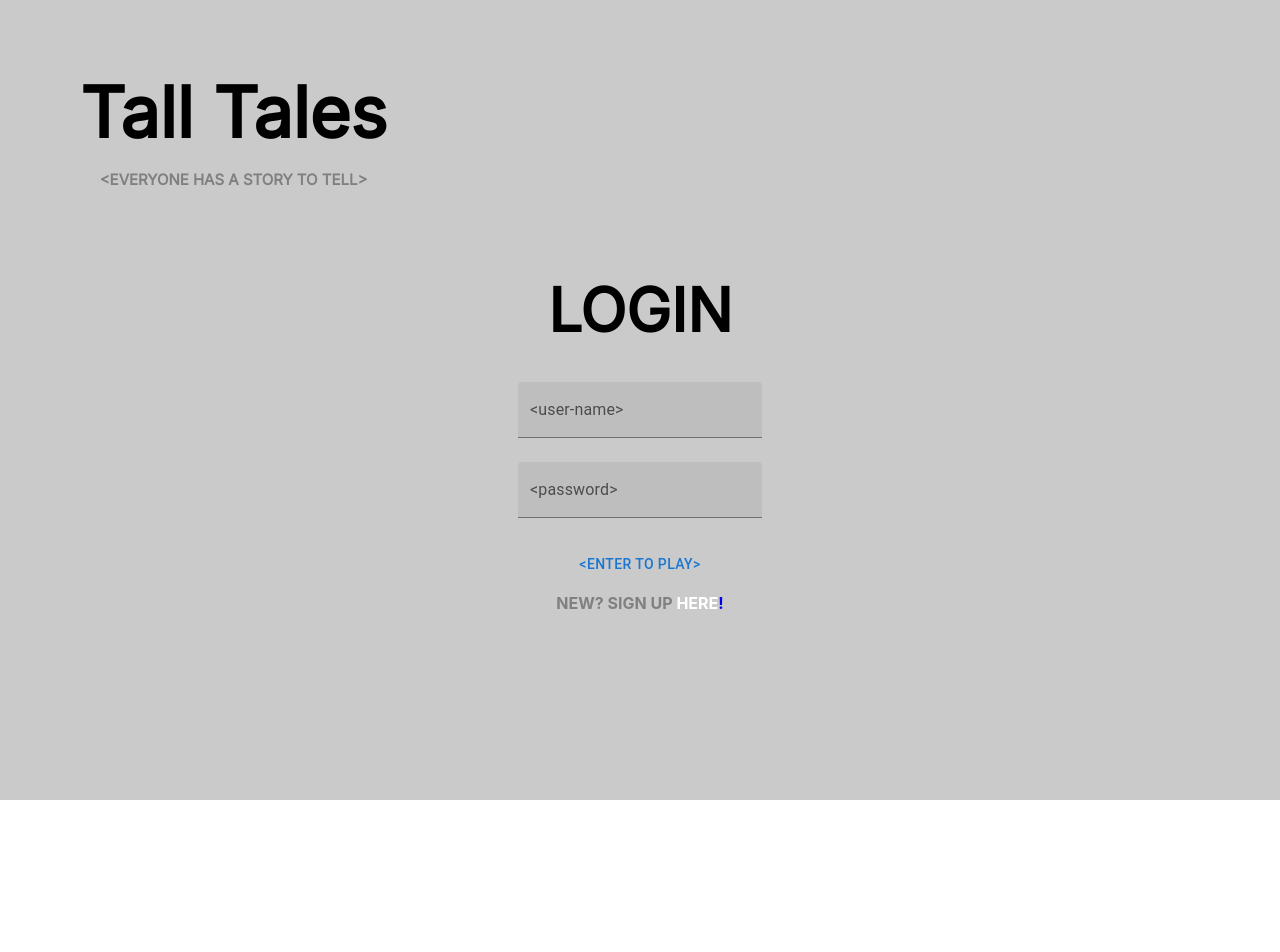
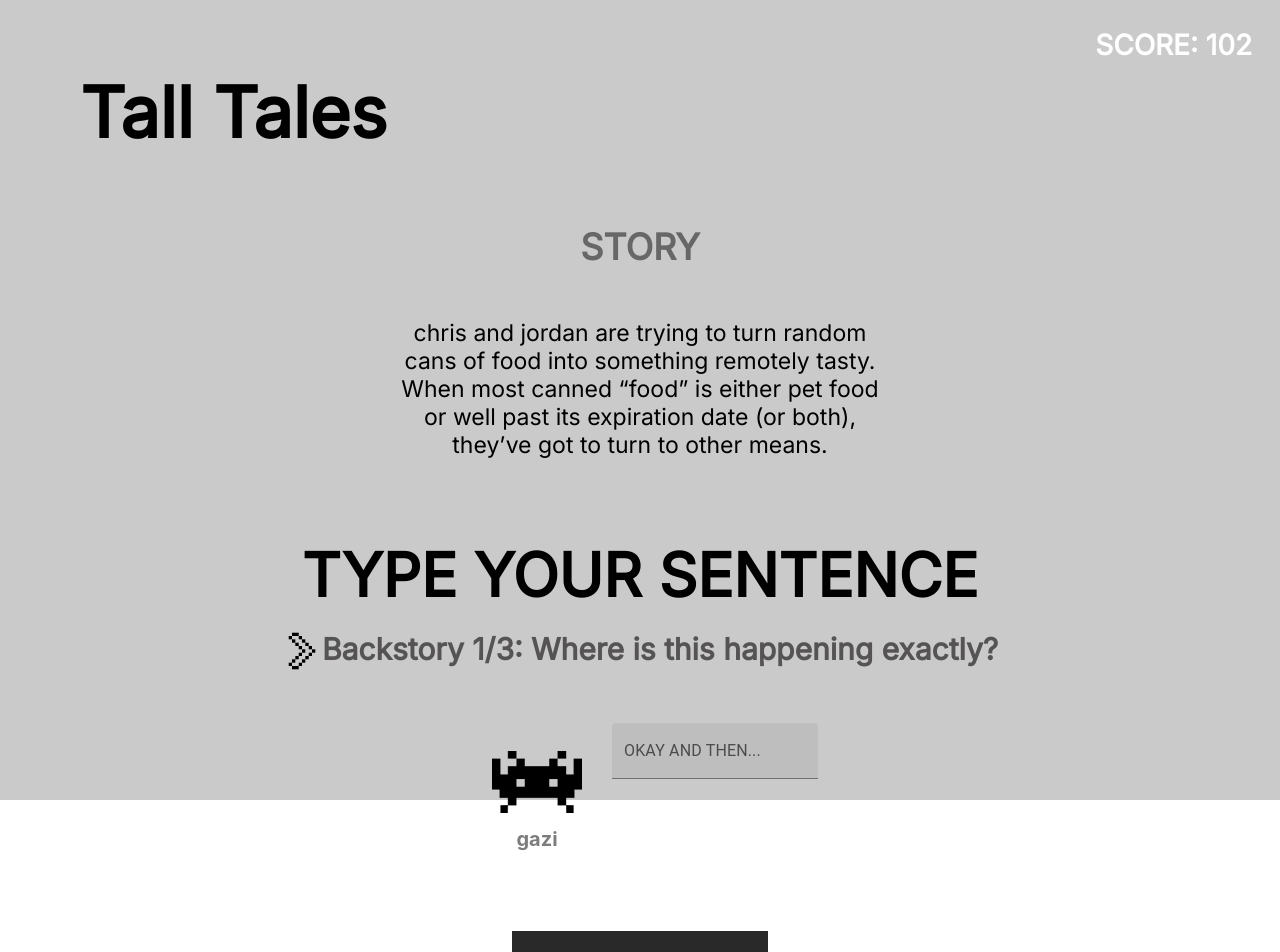
Before and after one commit to Jnwong116/TallTales, a React (Create React App) app in the folder talltales/: page / in a window 1280 px wide. Shown: the top 952 px of the page. Before the commit the page ends 800 px from the top, so only its background shows below. Built offline with nearby package versions, Linux system fonts and the light colour scheme.

Commit message:
fix user icon

```diff
--- a/talltales/src/App.js
+++ b/talltales/src/App.js
@@ -6,12 +6,18 @@ import "./App.css";
 import Lobby from "./pages/lobby/lobby";
 import VoteStage from "./pages/voteStage/voteStage";
 
-import { BrowserRouter as Router, Routes as Switch, Route, Link } from "react-router-dom";
+import {
+  BrowserRouter as Router,
+  Routes as Switch,
+  Route,
+  Link
+} from "react-router-dom";
 
 function App() {
   return (
     <div className="App">
-      <Router>
+      <InputStage></InputStage>
+      {/* <Router>
         <Switch>
           <Route path="/lobby" element={<Lobby />} />
           <Route path="/" element={<Login />} />
@@ -19,7 +25,7 @@ function App() {
           <Route path="/gameStage" element={<InputStage />} />
           <Route path="/voteStage" element={<VoteStage />} />
         </Switch>
-      </Router>
+      </Router> */}
     </div>
   );
 }
--- a/talltales/src/components/userInput/userInput.js
+++ b/talltales/src/components/userInput/userInput.js
@@ -1,6 +1,6 @@
 import React from "react";
 import TextField from "@mui/material/TextField";
-import rightArrow from '../../assets/images/rightArrow.png';
+import rightArrow from "../../assets/images/rightArrow.png";
 import UserIcon from "../userIcon/userIcon.js";
 import Prompt from "../prompt/prompt";
 import "./userInput.css";
@@ -11,13 +11,16 @@ class UserInput extends React.Component {
       <div className="user-input">
         <div className="user-input-header">TYPE YOUR SENTENCE</div>
         <div className="stage-indicator">
-            <img src={rightArrow} className="stage-arrow" alt="Right Arrow"/>
+          <img src={rightArrow} className="stage-arrow" alt="Right Arrow" />
           <div className="user-input-tag">
             <Prompt prompt={this.props.prompt}></Prompt>
           </div>
         </div>
         <div className="stage-indicator user-input-field">
-            <UserIcon user={this.props.user}></UserIcon>
+          <UserIcon
+            username={this.props.user.username}
+            icon={this.props.user.icon}
+          ></UserIcon>
           <TextField
             id="user-input"
             label="OKAY AND THEN..."
--- a/talltales/src/pages/inputStage/inputStage.js
+++ b/talltales/src/pages/inputStage/inputStage.js
@@ -56,7 +56,7 @@ class InputStage extends React.Component {
       input = input + ".";
     }
     this.stories.stories[0].currStory =
-    this.stories.stories[0].currStory + " " + input;
+      this.stories.stories[0].currStory + " " + input;
     document.getElementById("user-input").value = "";
   }
 
@@ -68,9 +68,8 @@ class InputStage extends React.Component {
     // Resets the story
     if (this.state.stage === 0 && this.state.prompt === 0) {
       this.stories.stories[0].currStory =
-      "chris and jordan are trying to turn random cans of food into something remotely tasty. When most canned “food” is either pet food or well past its expiration date (or both), they’ve got to turn to other means.";
+        "chris and jordan are trying to turn random cans of food into something remotely tasty. When most canned “food” is either pet food or well past its expiration date (or both), they’ve got to turn to other means.";
     }
-
 
     // Switches the prompt
     switch (this.state.stage) {
```
Lines whose indentation alone changed are shown as unchanged.
